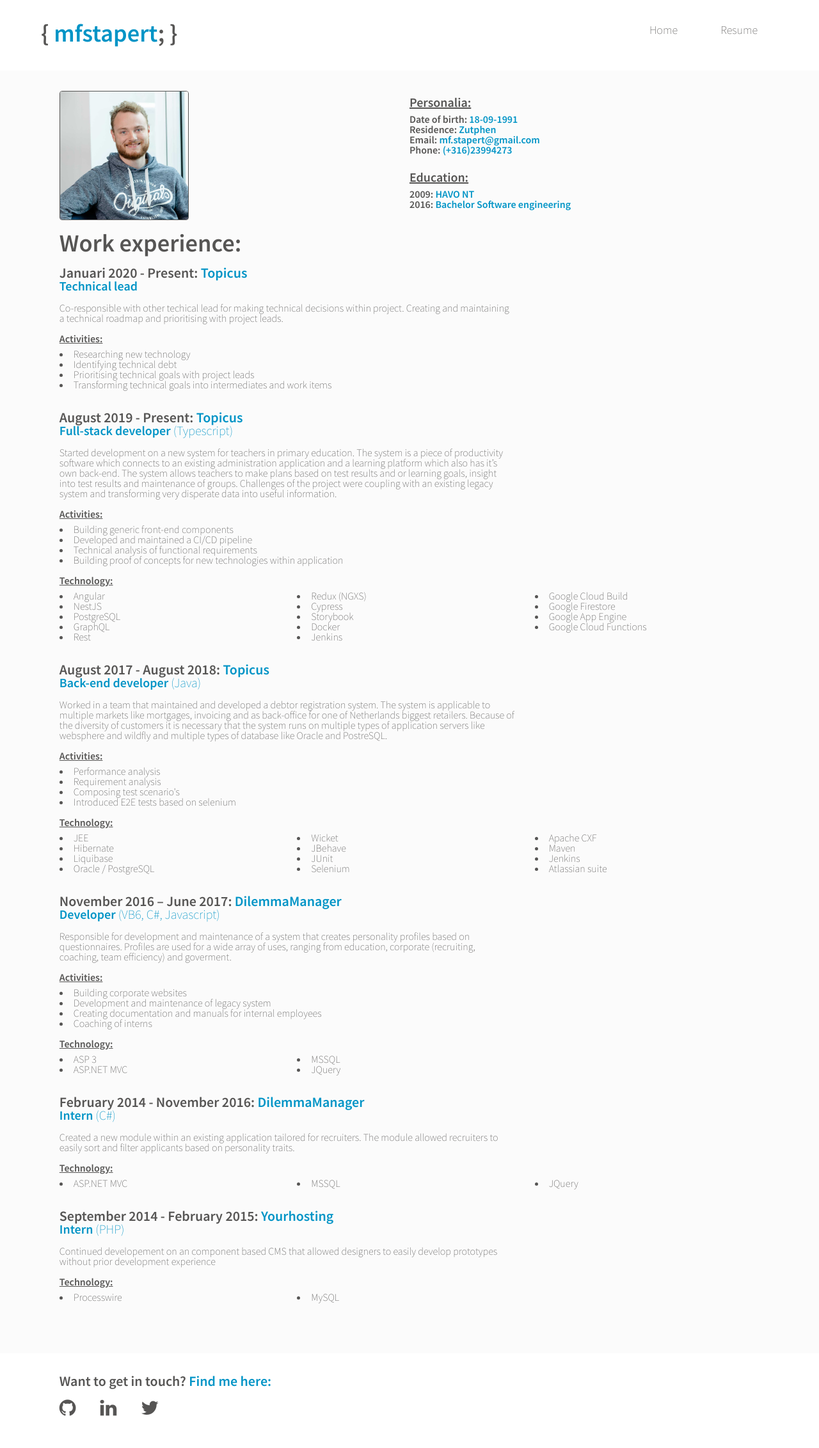
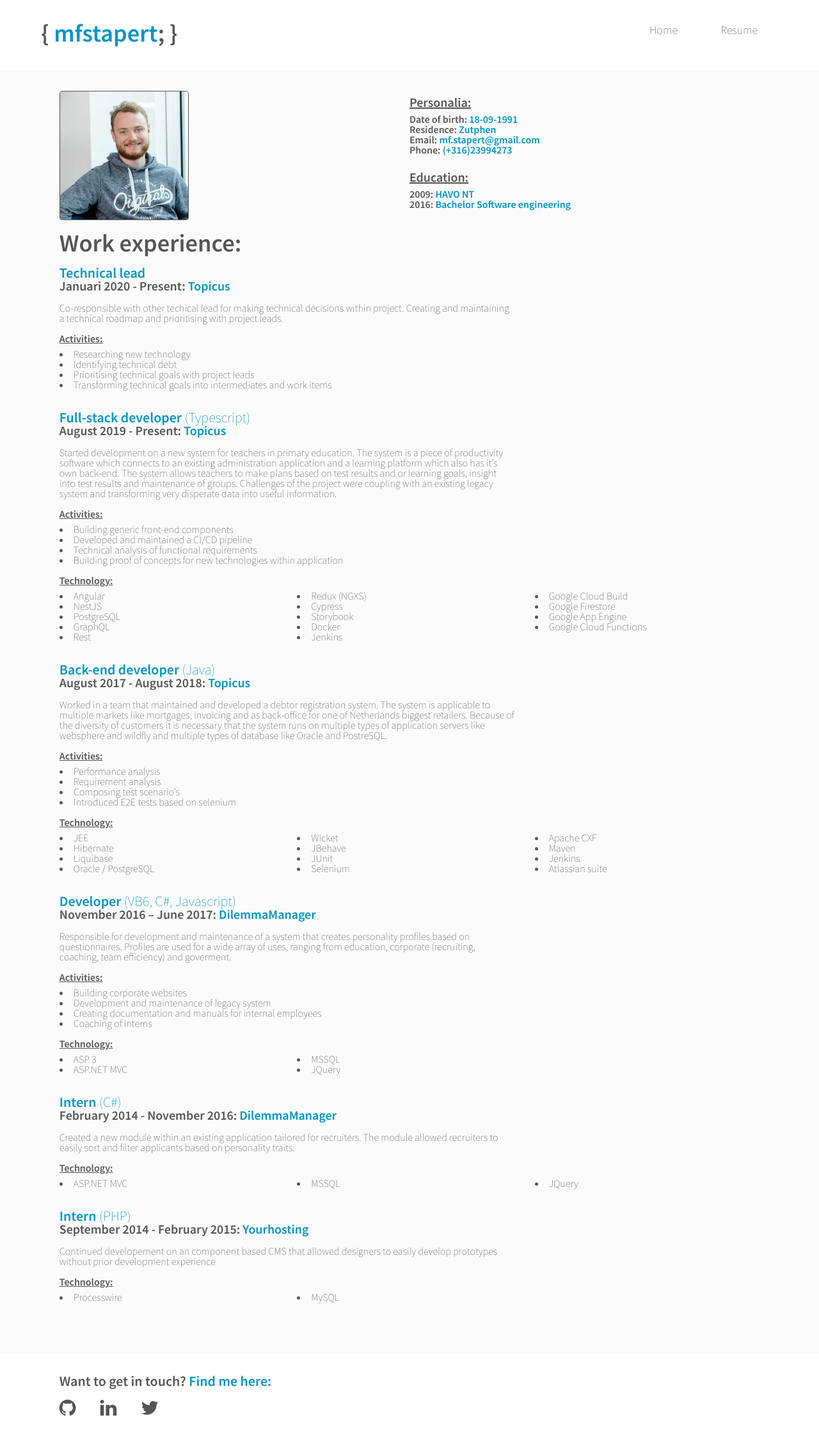
Before and after one commit to MFStapert/mfstapertdotdev, a Jekyll site: the page built from pages/resume.md, in a window 1280 px wide. Shown: the whole page at 64% size. Built offline with Jekyll 4.4.1, drawn with Linux system fonts in a browser that asks for light colours.

Commit message:
Change resume title order

```diff
--- a/_layouts/resume.html
+++ b/_layouts/resume.html
@@ -26,12 +26,12 @@ layout: default
     <div class="resume-experience">
 
         <div class="resume-experience-header">
-            <h2>
-                {{ experience.period }}: <span class="color-primary">{{ experience.employer }}</span>
-            </h2>
-            <h3 class="color-primary">
+            <h2 class="color-primary">
                 {{ experience.title }}
                 <em>{% if experience.languages %} ({{experience.languages}}) {% endif %}</em>
+            </h2>
+            <h3>
+                {{ experience.period }}: <span class="color-primary">{{ experience.employer }}</span>
             </h3>
         </div>
 
--- a/_sass/site/_resume.scss
+++ b/_sass/site/_resume.scss
@@ -37,14 +37,13 @@
         h3 {
             margin: $size-small 0;
         }
-
     }
 
     &-experience {
         margin-bottom: $size-medium;
         &-header {
             margin-bottom: $size-medium;
-            h3 > em {
+            h2 > em {
                 font-weight: 400;
             }
         }
```
